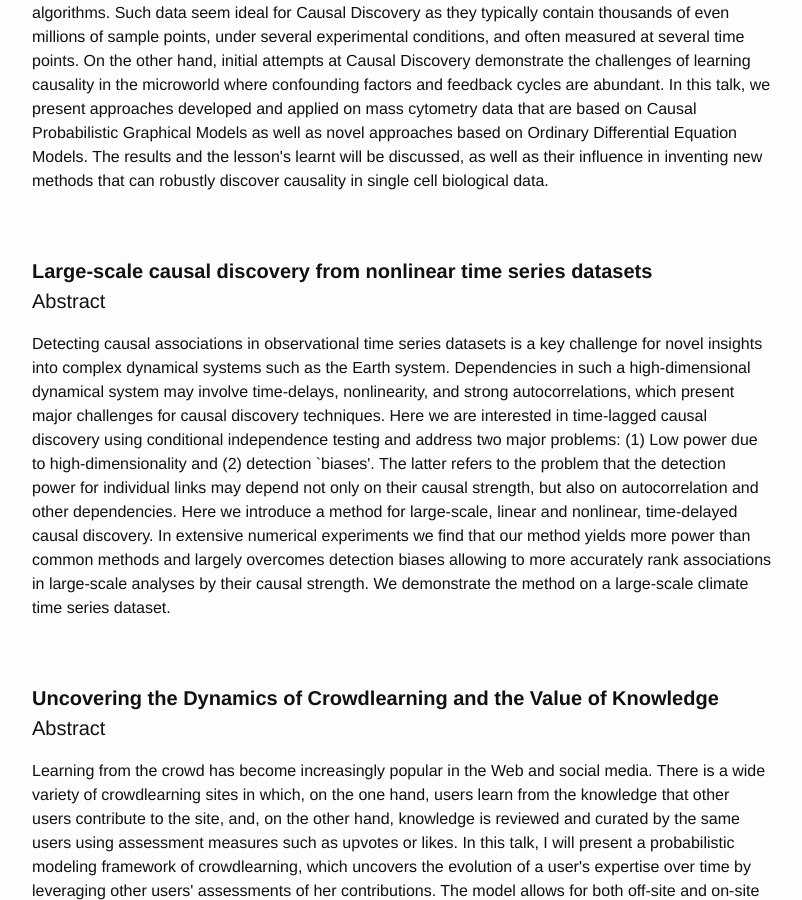
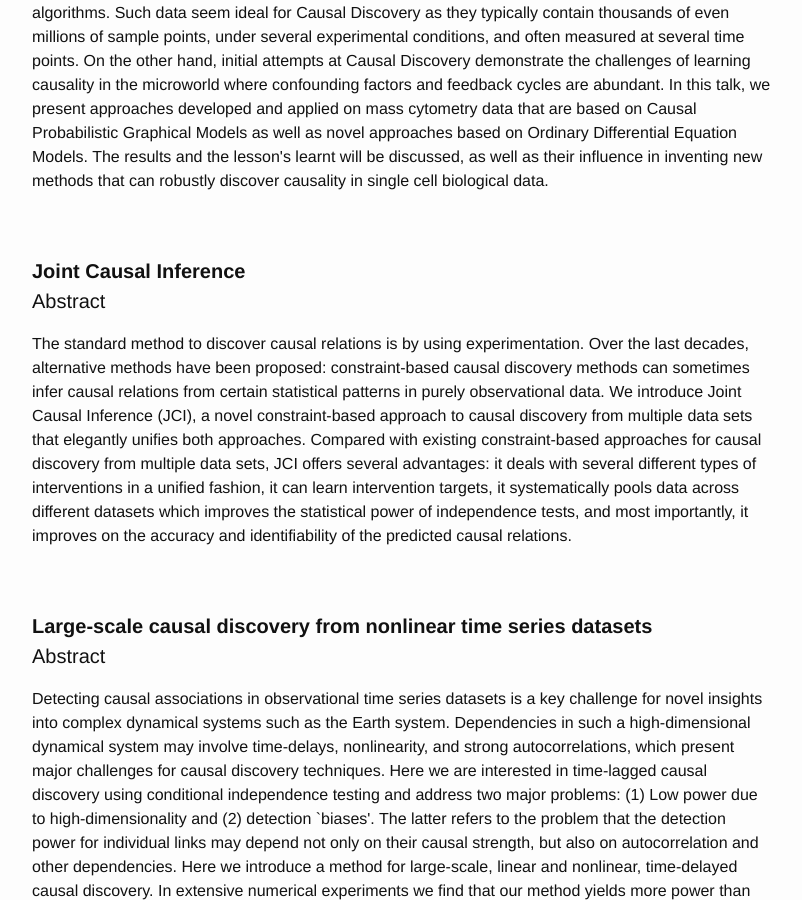
Before and after one commit to dalimeeting/dalimeeting.github.io, a Jekyll site: the page built from _posts/2017-04-20-progresses-ML-causal-inference.md, in a window 1280 px wide and 900 px high, scrolled down 2855 px. Shown: the whole window, without its empty margins (238-1040 px from the left). Built offline with Jekyll 4.4.1, drawn with Linux system fonts in a browser that asks for light colours; formulas are drawn with MathJax 3; some of the changed text lies outside the part shown.

Commit message:
Update 2017-04-20-progresses-ML-causal-inference.md

```diff
--- a/_posts/2017-04-20-progresses-ML-causal-inference.md
+++ b/_posts/2017-04-20-progresses-ML-causal-inference.md
@@ -58,7 +58,7 @@ talks:
   start: "11:30"
   end: "12:00"
   abstract: "Single Cell biological data, and particularly Mass Cytometry Data present significant opportunities not only for discovering novel biological data, but also for serving as a testbed of Causal Discovery algorithms. Such data seem ideal for Causal Discovery as they typically contain thousands of even millions of sample points, under several experimental conditions, and often measured at several time points. On the other hand, initial attempts at Causal Discovery demonstrate the challenges of learning causality in the microworld where confounding factors and feedback cycles are abundant. In this talk, we present approaches developed and applied on mass cytometry data that are based on Causal Probabilistic Graphical Models as well as novel approaches based on Ordinary Differential Equation Models. The results and the lesson's learnt will be discussed, as well as their influence in inventing new methods that can robustly discover causality in single cell biological data."
-- title: "TBA"
+- title: "Joint Causal Inference"
   author:
   - given: Joris
     family: Mooji
@@ -67,6 +67,7 @@ talks:
   youtube:
   start: "12:00"
   end: "12:30"
+  abstract: "The standard method to discover causal relations is by using experimentation. Over the last decades, alternative methods have been proposed: constraint-based causal discovery methods can sometimes infer causal relations from certain statistical patterns in purely observational data. We introduce Joint Causal Inference (JCI), a novel constraint-based approach to causal discovery from multiple data sets that elegantly unifies both approaches. Compared with existing constraint-based approaches for causal discovery from multiple data sets, JCI offers several advantages: it deals with several different types of interventions in a unified fashion, it can learn intervention targets, it systematically pools data across different datasets which improves the statistical power of independence tests, and most importantly, it improves on the accuracy and identifiability of the predicted causal relations."
 - title: "Large-scale causal discovery from nonlinear time series datasets"
   author:
   - given: Jacob
```
